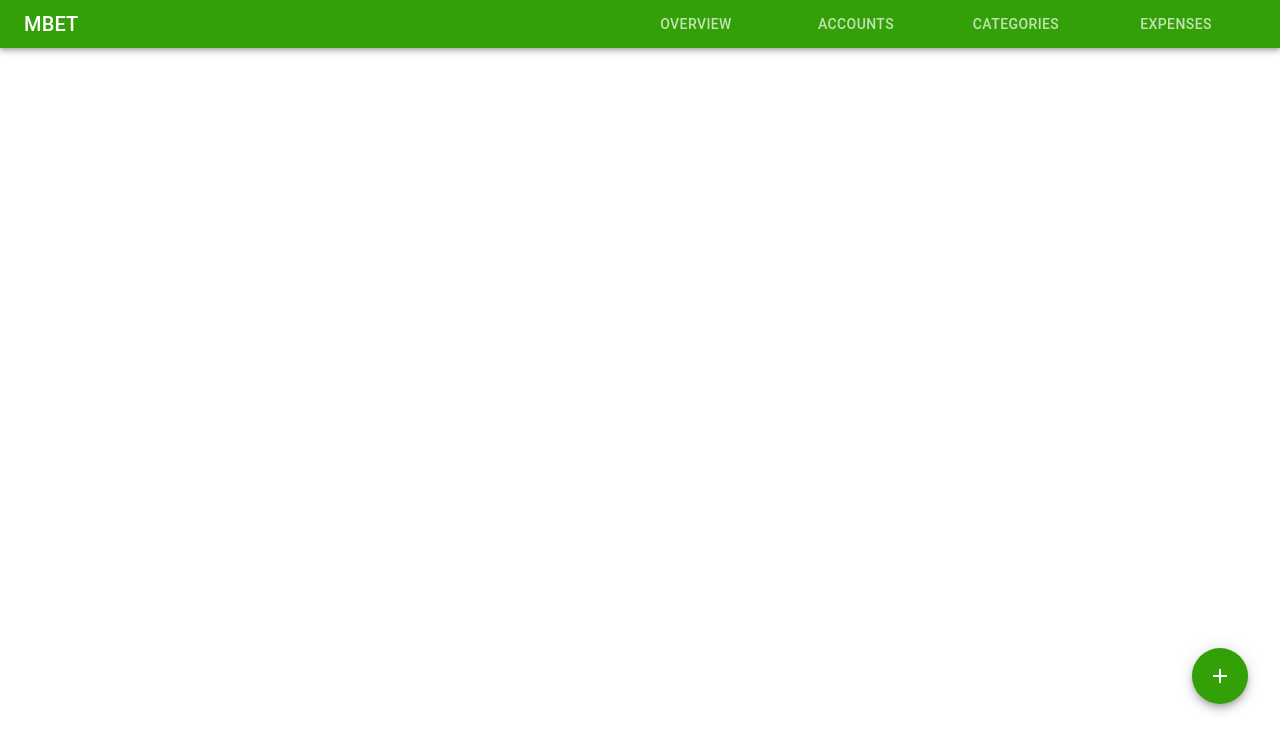
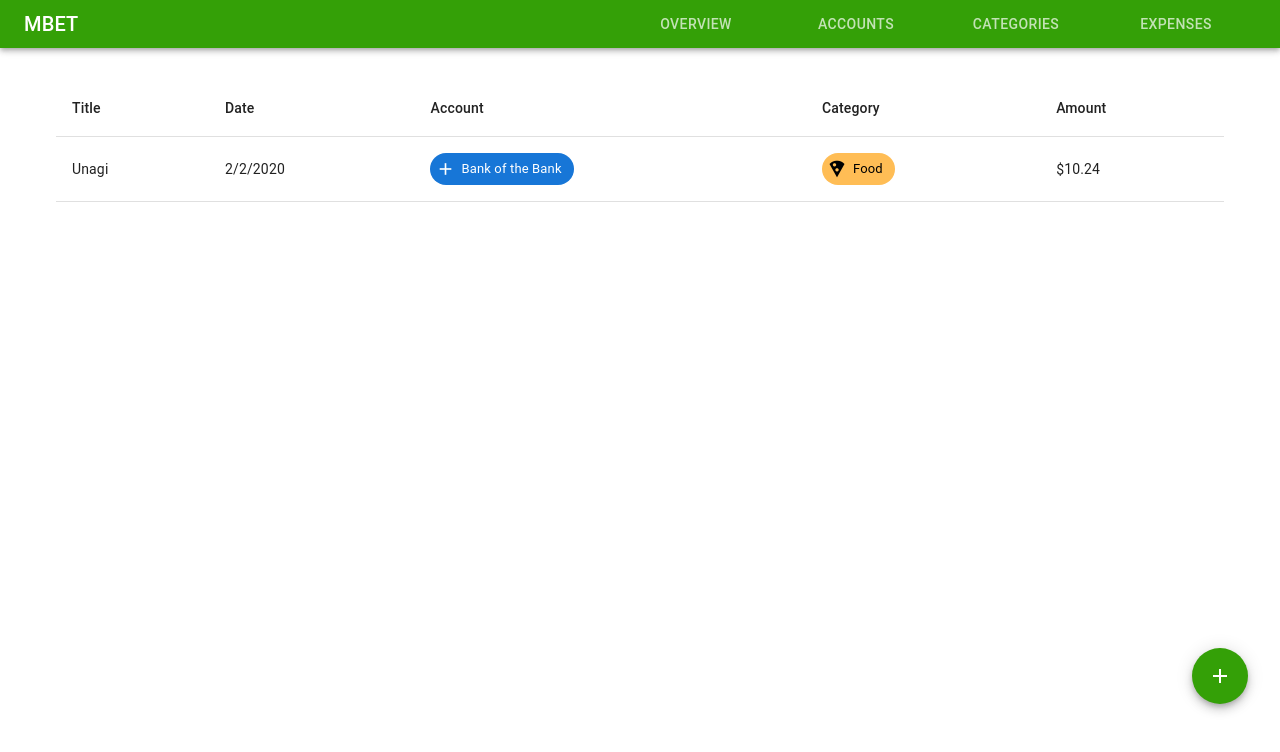
Before and after one commit to LeoYulinLi/MBET, a React (Create React App) app: page /#/expenses in a window 1280 px wide. Shown: the top 752 px of the page. Built offline with nearby package versions, Linux system fonts and the light colour scheme.

Commit message:
Added basic expense viewer

```diff
--- a/src/App.tsx
+++ b/src/App.tsx
@@ -10,6 +10,7 @@ import AddExpense from "./components/AddExpense";
 import { useDispatch } from "react-redux";
 import { openAddExpense } from "./states/ui/uiActions";
 import Nav from "./components/Nav";
+import ExpenseIndex from "./components/ExpenseIndex";
 
 function App() {
 
@@ -43,6 +44,7 @@ function App() {
         <Switch>
           <Route exact path="/overview" component={ Overview } />
           <Route exact path="/accounts" component={ AccountIndex } />
+          <Route exact path="/expenses" component={ ExpenseIndex } />
         </Switch>
       </Container>
     </Router>
--- a/src/components/AddExpense.tsx
+++ b/src/components/AddExpense.tsx
@@ -25,6 +25,7 @@ export default function AddExpense() {
 
   const opened = useSelector((state: RootState) => state.ui.addExpense)
 
+  const [title, setTitle] = useState("")
   const [amount, setAmount] = useState<number>(0)
   const [account, setAccount] = useState<Account | null>(null)
   const [category, setCategory] = useState<CategoryType | null>(null)
@@ -39,7 +40,7 @@ export default function AddExpense() {
   function handleSubmit(event: React.FormEvent<HTMLFormElement>) {
     event.preventDefault()
     if (!date || !account || !category) return
-    dispatch(createExpense({ accountId: account.id, amount, categoryId: category.id, date }))
+    dispatch(createExpense({ accountId: account.id, amount, categoryId: category.id, date, title }))
     closeDialog()
   }
 
@@ -53,6 +54,8 @@ export default function AddExpense() {
               autoFocus
               id="expense-title"
               label="Title"
+              value={ title }
+              onChange={ it => setTitle(it.target.value) }
               type="text"
               fullWidth
             />
@@ -123,8 +126,8 @@ function AccountSelector({ setAccount }: AccountSelectorProps) {
           const account = {
             id: Math.random(),
             title: newValue.title,
-            color: "",
-            icon: "",
+            color: "#fff",
+            icon: "account_balance",
             type: ""
           }
           dispatch(createAccount(account))
@@ -176,8 +179,8 @@ function CategorySelector({ setCategory }: CategorySelectorProps) {
           const category = {
             id: Math.random(),
             title: newValue.title,
-            color: "",
-            icon: ""
+            color: "#fff",
+            icon: "account_balance_wallet"
           }
           dispatch(createCategory(category))
           setCategory(category)
--- /dev/null
+++ b/src/components/ExpenseIndex.tsx
@@ -0,0 +1,89 @@
+import React from "react";
+import { useSelector } from "react-redux";
+import { RootState } from "../states/rootReducer";
+import { Chip, getContrastRatio, Table } from "@material-ui/core";
+import TableHead from "@material-ui/core/TableHead";
+import TableCell from "@material-ui/core/TableCell";
+import TableRow from "@material-ui/core/TableRow";
+import TableBody from "@material-ui/core/TableBody";
+import { Account, Category } from "../types";
+import Grid from "@material-ui/core/Grid";
+import Typography from "@material-ui/core/Typography";
+import Box from "@material-ui/core/Box";
+import Icon from "@material-ui/core/Icon";
+import styled from "@material-ui/core/styles/styled";
+
+
+export default function () {
+
+  const expenses = useSelector((state: RootState) => state.expenses)
+  const accounts = useSelector((state: RootState) => state.accounts)
+  const categories = useSelector((state: RootState) => state.categories)
+
+  function renderBaseOnEmpty() {
+    const expenseValues = Object.values(expenses)
+    if (expenseValues.length === 0) {
+      return (
+        <Grid container justify="center">
+          <Grid item>
+            <Typography variant="h4">
+              Empty
+            </Typography>
+          </Grid>
+        </Grid>
+      )
+    } else {
+      return (
+        <Table>
+          <TableHead>
+            <TableRow>
+              <TableCell>Title</TableCell>
+              <TableCell>Date</TableCell>
+              <TableCell>Account</TableCell>
+              <TableCell>Category</TableCell>
+              <TableCell>Amount</TableCell>
+            </TableRow>
+          </TableHead>
+          <TableBody>
+            { expenseValues.map(expense => (
+              <TableRow>
+                <TableCell>{ expense.title }</TableCell>
+                <TableCell>{ expense.date.toLocaleDateString() }</TableCell>
+                <TableCell><CustomChip value={accounts[expense.accountId]}/></TableCell>
+                <TableCell><CustomChip value={categories[expense.categoryId]}/></TableCell>
+                <TableCell>${ expense.amount }</TableCell>
+              </TableRow>
+            )) }
+          </TableBody>
+        </Table>
+      )
+    }
+  }
+
+  return (
+    <Box m={4}>
+      { renderBaseOnEmpty() }
+    </Box>
+  )
+}
+
+interface CustomChipProps {
+  value: Account | Category
+}
+
+function CustomChip({ value }: CustomChipProps) {
+
+  const BackgroundChip = styled(Chip)({
+    background: value.color,
+    color: getContrastRatio("#000", value.color) < 5 ? "white" : "black"
+  })
+
+  const ColorIcon = styled(Icon)({
+    color: getContrastRatio("#000", value.color) < 5 ? "white" : "black"
+  })
+
+  return (
+    <BackgroundChip label={value.title} icon={<ColorIcon fontSize="small">{ value.icon }</ColorIcon>}/>
+  )
+
+}
--- a/src/components/Nav.tsx
+++ b/src/components/Nav.tsx
@@ -66,14 +66,13 @@ export default function Nav() {
       return (
         <AppBar position="static">
           <Container maxWidth="lg">
-            {/*<Typography variant="h6">MBET</Typography>*/ }
             <Grid container justify="space-between" alignItems="center">
               <Typography variant="h6">MBET</Typography>
               <Tabs value={ location.pathname } onChange={ setTab }>
                 <Tab component={ Link } to="/overview" label="Overview" { ...tabProps("/overview") } />
                 <Tab component={ Link } to="/accounts" label="Accounts" { ...tabProps("/accounts") } />
                 <Tab component={ Link } to="/" label="Categories" { ...tabProps("/categories") } />
-                <Tab component={ Link } to="/" label="Expenses" { ...tabProps("/expenses") } />
+                <Tab component={ Link } to="/expenses" label="Expenses" { ...tabProps("/expenses") } />
               </Tabs>
             </Grid>
           </Container>
--- a/src/index.tsx
+++ b/src/index.tsx
@@ -21,12 +21,28 @@ const store = configureStore({
       id: 1234,
       title: "Bank of the Bank",
       color: "#1776d7",
-      icon: "account_balance",
+      icon: "add",
       type: "checking"
     }
   },
-  categories: {},
-  expenses: {},
+  categories: {
+    1024: {
+      id: 1024,
+      title: "Food",
+      color: "#ffbd55",
+      icon: "local_pizza"
+    }
+  },
+  expenses: {
+    582: {
+      id: 582,
+      title: "Unagi",
+      amount: 10.24,
+      accountId: 1234,
+      categoryId: 1024,
+      date: new Date("2020-02-02")
+    }
+  },
   ui: {
     addExpense: false
   }
--- a/src/states/category/categoryActions.ts
+++ b/src/states/category/categoryActions.ts
@@ -1,4 +1,4 @@
-import { Category, NewCategory } from "../../types";
+import { Category } from "../../types";
 
 export const CREATE_CATEGORY = "CREATE_CATEGORY"
 export const EDIT_CATEGORY = "EDIT_CATEGORY"
@@ -6,7 +6,7 @@ export const DELETE_CATEGORY = "DELETE_CATEGORY"
 
 interface CreateCategoryAction {
   type: typeof CREATE_CATEGORY
-  category: NewCategory
+  category: Category
 }
 
 interface EditCategory {
@@ -19,7 +19,7 @@ interface DeleteCategory {
   categoryId: number
 }
 
-export function createCategory(category: NewCategory): CreateCategoryAction {
+export function createCategory(category: Category): CreateCategoryAction {
   return {
     type: CREATE_CATEGORY,
     category
--- a/src/states/category/categoryReducer.ts
+++ b/src/states/category/categoryReducer.ts
@@ -4,8 +4,6 @@ import { CategoryActionTypes } from "./categoryActions";
 export default function (state: Record<number, Category> = {}, action: CategoryActionTypes): Record<number, Category> {
   switch (action.type) {
     case "CREATE_CATEGORY":
-      const id = Math.random()
-      return { ...state, [id]: { ...action.category, id } }
     case "EDIT_CATEGORY":
       return { ...state, [action.category.id]: action.category }
     case "DELETE_CATEGORY":
--- a/src/types.ts
+++ b/src/types.ts
@@ -19,6 +19,7 @@ export type NewCategory = Omit<Category, "id">
 
 export interface Expense {
   id: number
+  title: string
   amount: number
   date: Date
   accountId: number
```
